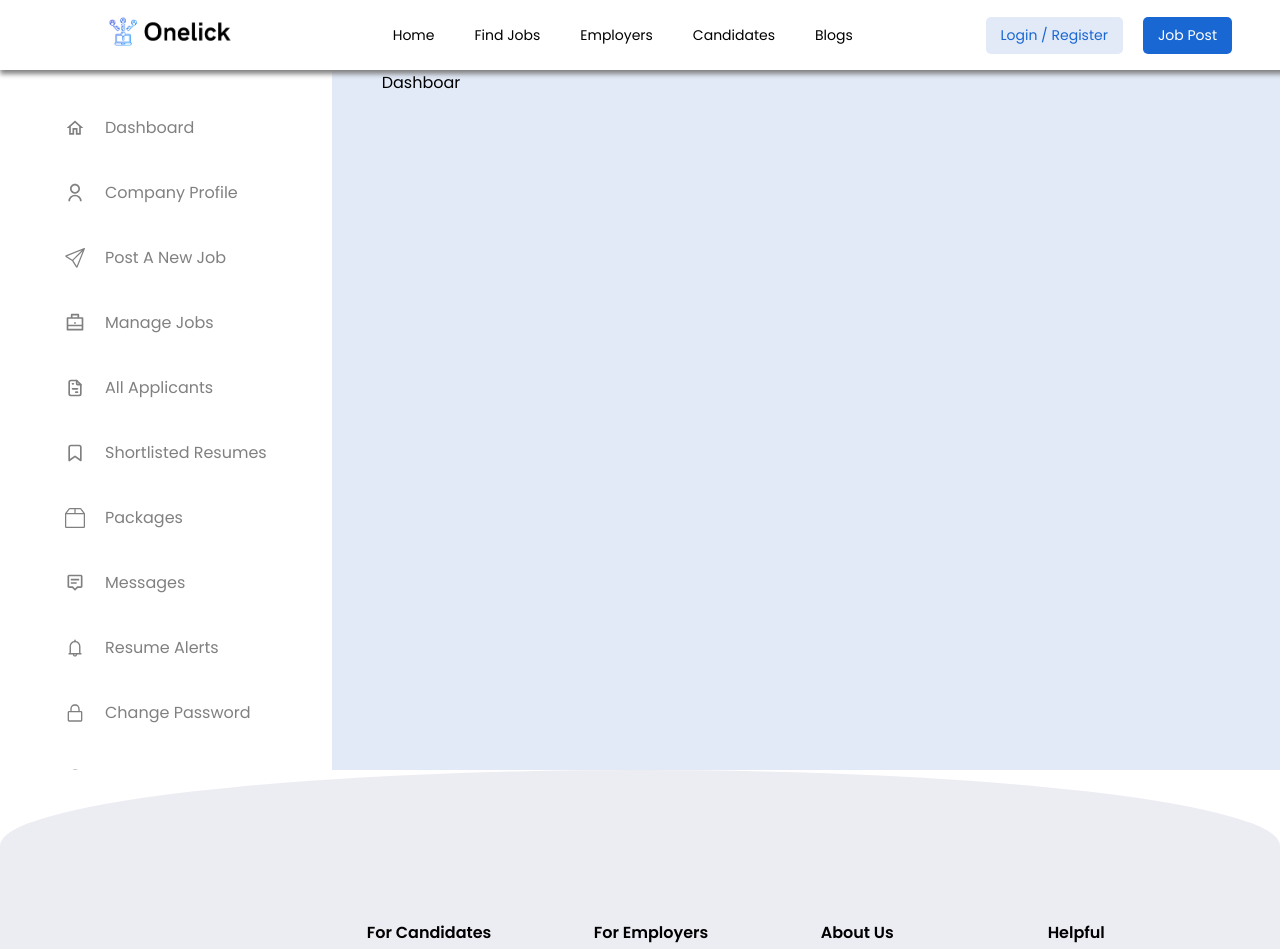
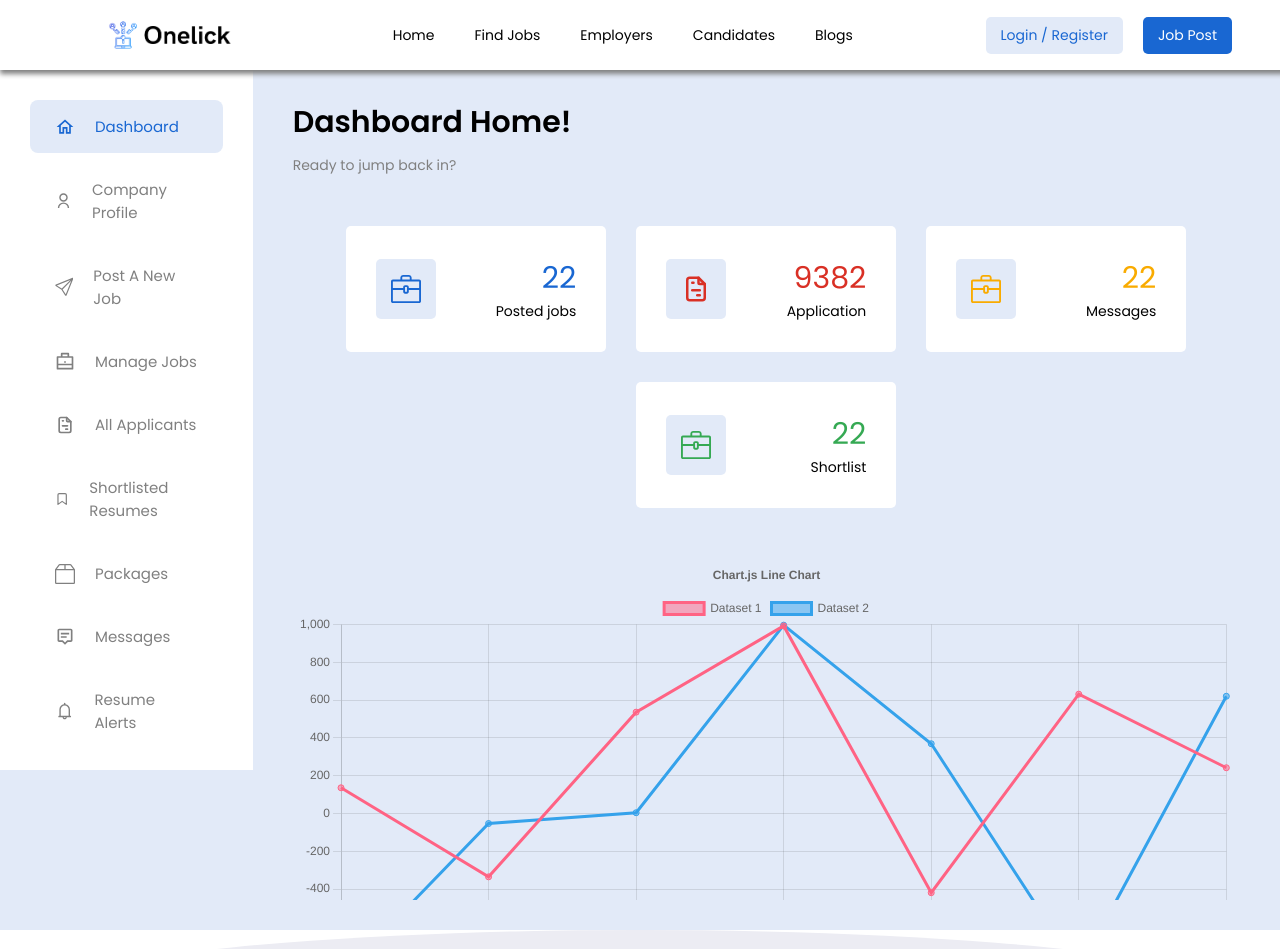
Before and after one commit to umeshbhatiya143/Oneclick, a React (Create React App) app in the folder frontend/onelick/: page /employers in a window 1280 px wide. Shown: the top 949 px of the page. Built offline with nearby package versions, Linux system fonts and the light colour scheme; a web font is replaced by a local one.

Commit message:
working on employers dashboard component

```diff
--- a/frontend/onelick/package.json
+++ b/frontend/onelick/package.json
@@ -8,9 +8,12 @@
     "@testing-library/user-event": "^13.5.0",
     "aos": "^2.3.4",
     "axios": "^1.3.4",
+    "chart.js": "^4.2.1",
+    "faker": "^6.6.6",
     "jquery": "^3.6.3",
     "lodash": "^4.17.21",
     "react": "^18.2.0",
+    "react-chartjs-2": "^5.2.0",
     "react-countup": "^6.4.1",
     "react-dom": "^18.2.0",
     "react-icons": "^4.8.0",
--- a/frontend/onelick/src/Component/EmployersDashboard/Dashboard/Dashboard.css
+++ b/frontend/onelick/src/Component/EmployersDashboard/Dashboard/Dashboard.css
@@ -0,0 +1,49 @@
+#dashboard_container{
+    display: flex;
+    flex-direction: column;
+    gap: 50px;
+    width: 100%;
+    height: 800px;
+    overflow-y: scroll;
+}
+.dashboard_heading_hld{
+    display: flex;
+    flex-direction: column;
+    gap: 10px;
+}
+.fetched_data_row{
+    display: flex;
+    gap: 30px;
+    width: 100%;
+    justify-content: center;
+    flex-wrap: wrap;
+}
+.fetched_data_row .tag_cards{
+    width: 20vw;
+    max-width: 200px;
+    background-color: #fff;
+    padding: 30px;
+    display: flex;
+    justify-content: space-between;
+    align-items: center;
+    border-radius: 5px;
+    -webkit-border-radius: 5px;
+    -moz-border-radius: 5px;
+    -ms-border-radius: 5px;
+    -o-border-radius: 5px;
+}
+.fetched_data_row .tag_cards .content{
+    display: flex;
+    flex-direction: column;
+    justify-content: flex-end;
+    text-align: end;
+}
+.tag_cards .icon{
+   padding: 15px;
+   background-color: #E2EAF8;
+   border-radius: 5px;
+   -webkit-border-radius: 5px;
+   -moz-border-radius: 5px;
+   -ms-border-radius: 5px;
+   -o-border-radius: 5px;
+}
--- a/frontend/onelick/src/Component/EmployersDashboard/Dashboard/Dashboard.jsx
+++ b/frontend/onelick/src/Component/EmployersDashboard/Dashboard/Dashboard.jsx
@@ -1,12 +1,111 @@
 import React from 'react'
 import './Dashboard.css'
+import { SlBriefcase } from 'react-icons/sl';
+import { TbFileInvoice } from 'react-icons/tb';
+
+// import for chart
+import {
+    Chart as ChartJS,
+    CategoryScale,
+    LinearScale,
+    PointElement,
+    LineElement,
+    Title,
+    Tooltip,
+    Legend,
+  } from 'chart.js';
+  import { Line } from 'react-chartjs-2';
+  import faker from 'faker'
+
+  ChartJS.register(
+    CategoryScale,
+    LinearScale,
+    PointElement,
+    LineElement,
+    Title,
+    Tooltip,
+    Legend
+  );
+  export const options = {
+    responsive: true,
+    plugins: {
+      legend: {
+        position: 'top' ,
+      },
+      title: {
+        display: true,
+        text: 'Chart.js Line Chart',
+      },
+    },
+  };
+
+  const labels = ['January', 'February', 'March', 'April', 'May', 'June', 'July'];
+
+  export const data = {
+    labels,
+    datasets: [
+      {
+        label: 'Dataset 1',
+        data: labels.map(() => faker.datatype.number({ min: -1000, max: 1000 })),
+        borderColor: 'rgb(255, 99, 132)',
+        backgroundColor: 'rgba(255, 99, 132, 0.5)',
+      },
+      {
+        label: 'Dataset 2',
+        data: labels.map(() => faker.datatype.number({ min: -1000, max: 1000 })),
+        borderColor: 'rgb(53, 162, 235)',
+        backgroundColor: 'rgba(53, 162, 235, 0.5)',
+      },
+    ],
+  };
+
 
 const Dashboard = () => {
-  return (
-    <div>
-      Dashboar
-    </div>
-  )
+    return (
+        <section id='dashboard_container'>
+            <div className="dashboard_heading_hld">
+                <h1>Dashboard Home!</h1>
+                <p>Ready to jump back in?</p>
+            </div>
+
+            <div className="fetched_data_row">
+                <div className="tag_cards">
+                    <SlBriefcase size={30} className="icon" color={"#1967D2"} />
+                    <div className="content">
+                        <span style={{ color: "#1967D2", fontSize: "30px", fontWeight: "500" }}>22</span>
+                        <span style={{ fontSize: "14px" }}>Posted jobs</span>
+                    </div>
+                </div>
+                <div className="tag_cards">
+                    <TbFileInvoice size={30} color={"#D93025"} className="icon" />
+                    <div className="content">
+                        <span style={{ color: "#D93025", fontSize: "30px", fontWeight: "500" }}>9382</span>
+                        <span style={{ fontSize: "14px" }}>Application</span>
+                    </div>
+                </div>
+                <div className="tag_cards">
+                    <SlBriefcase color={"#F9AB00"} size={30} className="icon" />
+                    <div className="content">
+                        <span style={{ color: "#F9AB00", fontSize: "30px", fontWeight: "500" }}>22</span>
+                        <span style={{ fontSize: "14px" }}>Messages</span>
+                    </div>
+                </div>
+                <div className="tag_cards">
+                    <SlBriefcase color={"#35a953"} size={30} className="icon" />
+                    <div className="content">
+                        <span style={{ color: "#35a953", fontSize: "30px", fontWeight: "500" }}>22</span>
+                        <span style={{ fontSize: "14px" }}>Shortlist</span>
+                    </div>
+                </div>
+            </div>
+
+            <div className="chart_notification_hld">
+                <div className="views_statistic">
+                <Line options={options} data={data} />;
+                </div>
+            </div>
+        </section>
+    )
 }
 
 export default Dashboard
--- a/frontend/onelick/src/Component/EmployersDashboard/Sidebar/Sidebar.css
+++ b/frontend/onelick/src/Component/EmployersDashboard/Sidebar/Sidebar.css
@@ -1,5 +1,5 @@
 #dashboard_menu{
-    padding: 30px 40px;
+    padding: 30px 30px;
     background-color: #fff;
 
 }
@@ -25,7 +25,7 @@
 #dashboard_menu ul li p{
     display: flex;
     align-items: center;
-    font-size: 16px;
+    font-size: 15px;
     gap: 20px;
     font-weight:400;
 }
--- a/frontend/onelick/src/Component/EmployersDashboard/Sidebar/Sidebar.jsx
+++ b/frontend/onelick/src/Component/EmployersDashboard/Sidebar/Sidebar.jsx
@@ -22,9 +22,15 @@ const Sidebar = () => {
     return (
         <div id="dashboard_menu">
             <ul>
-                <li className={location.pathname === "/employers/dashboard" ? "highlight" : ""}>
+                <li className={location.pathname === "/employers/dashboard" ? "highlight" : ""
+                    ||
+                    location.pathname === "/employers" ? "highlight" : ""
+                }>
                     <Link to="dashboard">
-                        <p className={location.pathname === "/employers/dashboard" ? "highlight" : ""}>
+                        <p className={location.pathname === "/employers/dashboard" ? "highlight" : ""
+                            ||
+                            location.pathname === "/employers" ? "highlight" : ""
+                        }>
                             <MdOutlineHome size={20} />
                             Dashboard
                         </p>
--- a/frontend/onelick/src/Component/Navbar/Navbar.jsx
+++ b/frontend/onelick/src/Component/Navbar/Navbar.jsx
@@ -50,7 +50,7 @@ export default function Navbar() {
             <nav id="header" className="glass">
                 <div id="nav-container">
                     <div id="logo-holder">
-                        <Link to="hero-home" spy={true} smooth={true} className="link">
+                        <Link to="/"  className="n_link">
                             <img id="logo" src={logo} alt="" />
                         </Link>
 
@@ -68,7 +68,7 @@ export default function Navbar() {
 
                     <div id="nav-items-holder" className="nav-options-active mobile_close">
                         <div id="mobile-menu-logo">
-                            <Link to="hero-home" spy={true} smooth={true} className="link">
+                            <Link to="/"  className="n_link">
                                 <img id="logo" src={logo} alt="" />
                             </Link>
                             <div id="menu_close" className="menu_close">
@@ -77,7 +77,7 @@ export default function Navbar() {
                         </div>
                         <div id="n-home">
 
-                            <Link to="/" spy={true} smooth={true} className="n_link">
+                            <Link to="/"  className="n_link">
                                 Home
                             </Link>
 
@@ -85,7 +85,7 @@ export default function Navbar() {
                         {/* <!-- about --> */}
                         <div id="n-findJobs">
 
-                            <Link to="findjobs" spy={true} smooth={true} className="n_link">
+                            <Link to="findjobs"  className="n_link">
                                 Find Jobs
                             </Link>
 
@@ -93,7 +93,7 @@ export default function Navbar() {
 
                         <div id="n-Employers">
 
-                            <Link to="employers" spy={true} smooth={true} className="n_link">
+                            <Link to="employers"  className="n_link">
                                 Employers
                             </Link>
 
@@ -101,7 +101,7 @@ export default function Navbar() {
 
                         <div id="n-Candidates">
 
-                            <Link to="candidates" spy={true} smooth={true} className="n_link">
+                            <Link to="candidates"  className="n_link">
                                 Candidates
                             </Link>
 
@@ -127,7 +127,7 @@ export default function Navbar() {
                         {/* for mobile-menu */}
 
                         <div id="n-dashboard">
-                            <Link to="dashboard" spy={true} smooth={true} className="n_link">
+                            <Link to="dashboard"  className="n_link">
                                 Dashboard
                             </Link>
                         </div>
--- a/frontend/onelick/src/Pages/Employers/Employers.css
+++ b/frontend/onelick/src/Pages/Employers/Employers.css
@@ -2,9 +2,15 @@
     background-color: #E2EAF8;
     margin-top: 70px;
     display:  flex;
-    gap: 50px;
+    /* gap: 40px; */
+    width: 100%;
 }
 .dashboard-container-sidebar{
     height: 700px;
     overflow: scroll;
+    width: 20%;
 }
+.routes_component{
+    padding: 30px 40px;
+    width: 75%;
+}
--- a/frontend/onelick/src/Pages/Employers/Employers.jsx
+++ b/frontend/onelick/src/Pages/Employers/Employers.jsx
@@ -24,7 +24,7 @@ const Employers = () => {
       <Sidebar />
       </div>
 
-
+      <div className="routes_component">
       <Routes>
         <Route>
           <Route  path="/" element={<Dashboard />} />
@@ -40,8 +40,7 @@ const Employers = () => {
           <Route path="/change-password" element={<ChangePassword />} />
         </Route>
       </Routes>
-
-      <Outlet />
+      </div>
     </section>
   )
 }
```
Also changed, not shown: 1 other file (tests, documents, lock files or other folders).
